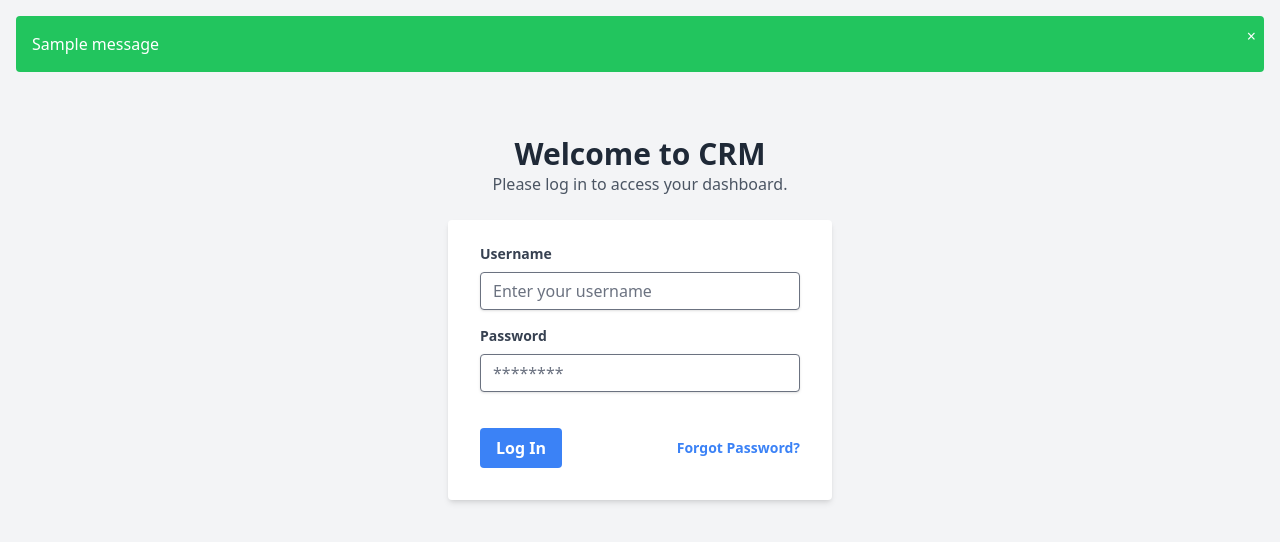
After one commit to PranjalF-5/Django-CRM, a Django app: page /crm/ in a window 1280 px wide. The commit adds this page. Shown: the top 542 px of the page. Run offline with Django 5.2, Linux system fonts and the light colour scheme; tables that the repository leaves empty hold one stand-in row (values such as "Sample post"); one stand-in notice (Sample message) is shown; style sheets or scripts are compiled from the project's sources; some libraries are stand-ins or nearby versions.

Commit message:
Created Login and Logout

```diff
--- /dev/null
+++ b/learningDjango/CRM/templates/home.html
@@ -0,0 +1,65 @@
+{% extends "CRM_base.html" %}
+
+{% block title %}Home - CRM{% endblock %}
+
+{% block content %}
+<div class="container mx-auto px-4 py-6">
+    {% if not user.is_authenticated %}
+        <h1 class="text-3xl font-bold text-center text-gray-800">Welcome to CRM</h1>
+        <p class="text-center text-gray-600 mb-6">Please log in to access your dashboard.</p>
+
+        <div class="flex justify-center">
+            <form method="post" action="{% url 'home' %}" class="bg-white shadow-md rounded px-8 pt-6 pb-8 w-full max-w-sm">
+                {% csrf_token %}
+                <div class="mb-4">
+                    <label class="block text-gray-700 text-sm font-bold mb-2" for="username">
+                        Username
+                    </label>
+                    <input
+                        class="shadow appearance-none border rounded w-full py-2 px-3 text-gray-700 leading-tight focus:outline-none focus:shadow-outline"
+                        id="username" name="username" type="text" placeholder="Enter your username" required>
+                </div>
+
+                <div class="mb-6">
+                    <label class="block text-gray-700 text-sm font-bold mb-2" for="password">
+                        Password
+                    </label>
+                    <input
+                        class="shadow appearance-none border rounded w-full py-2 px-3 text-gray-700 mb-3 leading-tight focus:outline-none focus:shadow-outline"
+                        id="password" name="password" type="password" placeholder="********" required>
+                </div>
+
+                <div class="flex items-center justify-between">
+                    <button
+                        class="bg-blue-500 hover:bg-blue-700 text-white font-bold py-2 px-4 rounded focus:outline-none focus:shadow-outline"
+                        type="submit">
+                        Log In
+                    </button>
+                    <a class="inline-block align-baseline font-bold text-sm text-blue-500 hover:text-blue-800"
+                        href="{% url 'home' %}">
+                        Forgot Password?
+                    </a>
+                </div>
+            </form>
+        </div>
+    {% else %}
+        <h1 class="text-3xl font-bold text-center text-gray-800">Welcome back, {{ user.username }}!</h1>
+        <p class="text-center text-gray-600">Explore the features of your CRM below:</p>
+
+        <div class="grid grid-cols-1 md:grid-cols-3 gap-4 mt-6">
+            <a href="{% url 'contact' %}" class="block bg-gray-100 shadow rounded p-4 text-center hover:bg-gray-200">
+                <h2 class="text-xl font-bold">Contacts</h2>
+                <p class="text-gray-600">Manage your contacts efficiently.</p>
+            </a>
+            <a href="{% url 'about' %}" class="block bg-gray-100 shadow rounded p-4 text-center hover:bg-gray-200">
+                <h2 class="text-xl font-bold">About Us</h2>
+                <p class="text-gray-600">Learn more about our platform.</p>
+            </a>
+            <a href="{% url 'home' %}" class="block bg-gray-100 shadow rounded p-4 text-center hover:bg-gray-200">
+                <h2 class="text-xl font-bold">CRM Dashboard</h2>
+                <p class="text-gray-600">Go to the CRM Dashboard.</p>
+            </a>
+        </div>
+    {% endif %}
+</div>
+{% endblock %}
--- /dev/null
+++ b/learningDjango/CRM/urls.py
@@ -0,0 +1,11 @@
+
+from django.urls import path
+from . import views
+
+urlpatterns = [
+    path('', views.home, name  = 'home'),
+    # path('login/', views.login_user, name  = 'login'),
+    path('logout/', views.logout_user, name  = 'logout'),
+
+
+]
--- a/learningDjango/CRM/views.py
+++ b/learningDjango/CRM/views.py
@@ -1,3 +1,30 @@
-from django.shortcuts import render
+from django.shortcuts import render, redirect
+from django.contrib.auth import authenticate, login, logout
+from django.contrib import messages
 
-# Create your views here.
+# Home view for handling both authenticated and unauthenticated users
+def home(request):
+    # Check if the user is already authenticated
+    if request.user.is_authenticated:
+        return render(request, 'home.html', {'user': request.user})
+
+    # Handle login for unauthenticated users
+    if request.method == "POST":
+        username = request.POST["username"]
+        password = request.POST["password"]
+
+        user = authenticate(request, username=username, password=password)
+        if user is not None:
+            login(request, user)
+            messages.success(request, "You have successfully logged in")
+            return redirect('home')  # Redirect to the home view after successful login
+        else:
+            messages.error(request, "Invalid username or password")
+
+    return render(request, 'home.html', {})  # Render the home page with login form if not logged in
+
+# Logout view to handle user logout
+def logout_user(request):
+    logout(request)  # Logout the user
+    messages.success(request, "You have successfully logged out")  # Show logout success message
+    return redirect('home')  # Redirect to home page after logout
--- a/learningDjango/learningDjango/urls.py
+++ b/learningDjango/learningDjango/urls.py
@@ -28,5 +28,8 @@ urlpatterns = [
     path('contact/', views.contact, name = 'contact'),
     path('about/', views.about , name = 'about'),
     path('Batman/', include('Batman.urls')) , #here we are transfering the control to the Batman app by importing inlcude above
+
+    path('crm/' ,  include('CRM.urls')),
+
      path("__reload__/", include("django_browser_reload.urls")),
 ] + static(settings.MEDIA_URL, document_root=settings.MEDIA_ROOT)
--- /dev/null
+++ b/learningDjango/templates/CRM_base.html
@@ -0,0 +1,94 @@
+{% load static tailwind_tags %}
+{% load static %}
+<!DOCTYPE html>
+<html lang="en">
+<head>
+    <meta charset="UTF-8">
+    <meta name="viewport" content="width=device-width, initial-scale=1.0">
+    <meta http-equiv="X-UA-Compatible" content="ie=edge">
+    <title>{% block title %}CRM Dashboard{% endblock %}</title>
+
+    <!-- TailwindCSS CDN -->
+    <link href="https://cdn.jsdelivr.net/npm/tailwindcss@2.2.19/dist/tailwind.min.css" rel="stylesheet">
+
+    <!-- Custom CSS -->
+    <link rel="stylesheet" href="{% static 'style.css' %}">
+
+    <style>
+        /* Smooth fade-out transition */
+        .fade-out {
+            transition: opacity 0.5s ease-out;
+            opacity: 1;
+        }
+
+        .fade-out.hidden {
+            opacity: 0;
+            visibility: hidden;
+        }
+    </style>
+
+    <script>
+        // JavaScript to close message on cross click
+        function closeMessage() {
+            var messageBox = document.getElementById("message-box");
+            if (messageBox) {
+                messageBox.classList.add('hidden');
+            }
+        }
+    </script>
+</head>
+<body class="bg-gray-100 text-gray-800">
+
+    {% if user.is_authenticated %}
+        <!-- Navbar -->
+        <nav class="bg-blue-600 text-white shadow-lg">
+            <div class="container mx-auto px-4 py-4 flex justify-between items-center">
+                <a href="/crm" class="text-2xl font-bold">CRM</a>
+                <ul class="flex space-x-6">
+                    <li><a href="/" class="hover:text-gray-200">Home</a></li>
+                    <li><a href="/clients" class="hover:text-gray-200">Clients</a></li>
+                    <li><a href="/tasks" class="hover:text-gray-200">Tasks</a></li>
+                    <li><a href="/reports" class="hover:text-gray-200">Reports</a></li>
+                    <li><a href="{% url 'logout' %}" class="hover:text-gray-200">Logout</a></li>
+                </ul>
+            </div>
+        </nav>
+    {% endif %}
+
+    <!-- Display success and error messages -->
+    {% if messages %}
+        <div class="container mx-auto mt-4 px-4 fade-out" id="message-box">
+            {% for message in messages %}
+                {% if message.tags == 'success' %}
+                    <div class="p-4 mb-4 text-white bg-green-500 rounded relative">
+                        {{ message }}
+                        <!-- Close button (cross) -->
+                        <span onclick="closeMessage()" class="absolute top-0 right-0 p-2 cursor-pointer text-white">&times;</span>
+                    </div>
+                {% elif message.tags == 'error' %}
+                    <div class="p-4 mb-4 text-white bg-red-500 rounded relative">
+                        {{ message }}
+                        <!-- Close button (cross) -->
+                        <span onclick="closeMessage()" class="absolute top-0 right-0 p-2 cursor-pointer text-white">&times;</span>
+                    </div>
+                {% endif %}
+            {% endfor %}
+        </div>
+    {% endif %}
+
+    <!-- Main Content -->
+    <main class="container mx-auto mt-10 px-4">
+        {% block content %}
+        <!-- Content goes here -->
+        {% endblock %}
+    </main>
+
+    {% if user.is_authenticated %}
+        <!-- Footer -->
+        <footer class="bg-blue-600 text-white text-center py-4 mt-10">
+            <p>&copy; 2024 CRM. All rights reserved.</p>
+        </footer>
+    {% endif %}
+
+</body>
+</html>
--- a/learningDjango/templates/layout.html
+++ b/learningDjango/templates/layout.html
@@ -16,7 +16,6 @@
       </head>
  <body>
 
-    <nav>This is Navbar</nav>
 
     {% block content %}{% endblock %}
 
```
Also changed, not shown: learningDjango/theme/static/css/dist/styles.css (+209 -0 lines).
